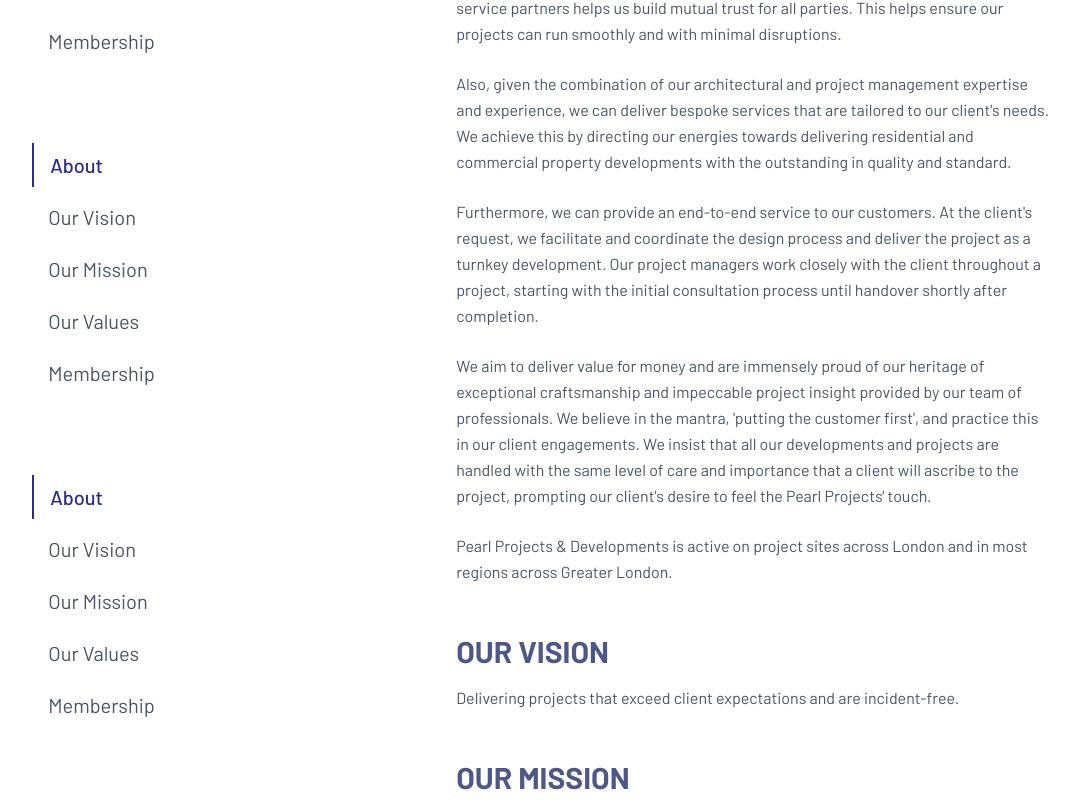
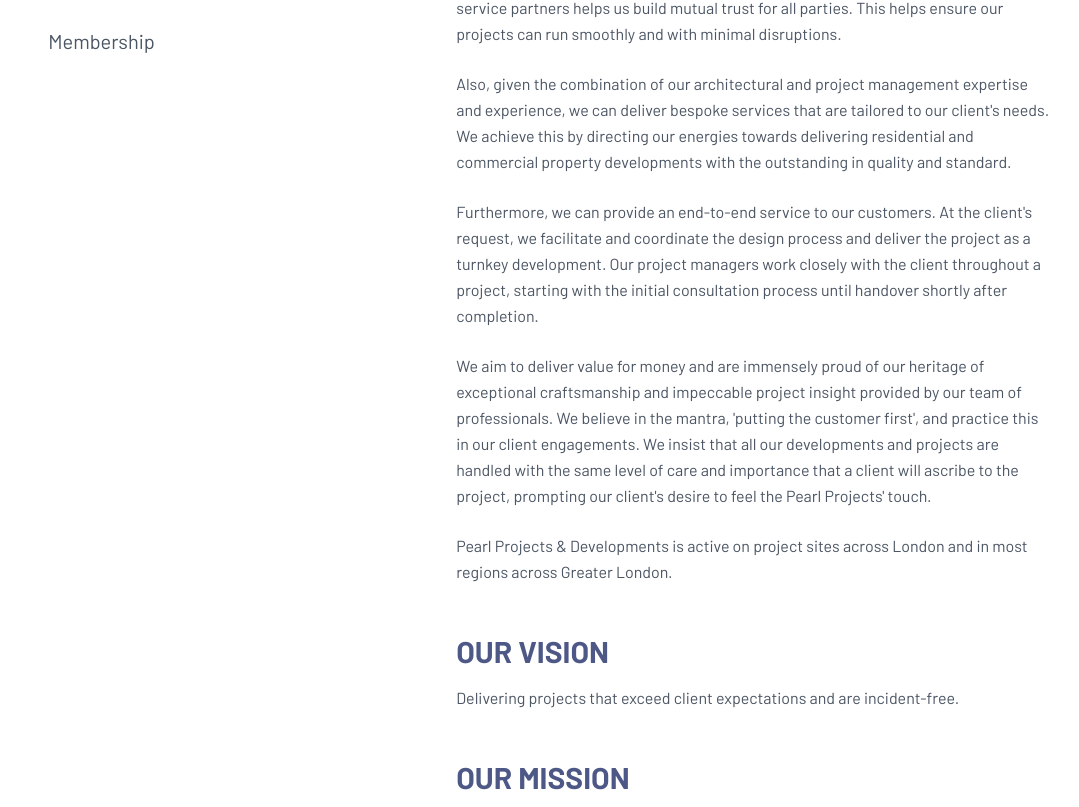
Before and after one commit to Himmiee/td_next, a Next.js app: page /about in a window 1280 px wide. Shown: the part 933-1740 px from the top of the page, without its empty margins (94-1173 px from the left). Built offline with nearby package versions, Linux system fonts and the light colour scheme.

Commit message:
update the about page

```diff
--- a/app/about/page.tsx
+++ b/app/about/page.tsx
@@ -1,5 +1,5 @@
 import AboutDetails from "@/components/about/about-details";
-// import AboutOurServices from "@/components/about/about-our-services";
+import AboutOurServices from "@/components/about/about-our-services";
 import FeaturesSection from "@/components/about/features-section";
 import GallerySection from "@/components/about/gallery-section";
 import { HeroSection } from "@/components/about/hero-section";
@@ -11,6 +11,8 @@
       <HeroSection />
       <div className="auto-container">
         <AboutDetails />
+
+        <AboutOurServices />
         <FeaturesSection />
       </div>
       <TrustedSuppliers />
--- a/components/about/about-details.tsx
+++ b/components/about/about-details.tsx
@@ -177,38 +177,6 @@
             </li>
           ))}
         </ul>
-        <ul className="space-y-2">
-          {menuItems.map((item) => (
-            <li key={item.id}>
-              <button
-                onClick={() => setActiveItem(item.id)}
-                className={`w-full text-left px-4 py-2  transition-colors ${
-                  activeItem === item.id
-                    ? "border-l-2 border-primary-100 text-primary-100 font-medium"
-                    : "text-gray-600 hover:bg-gray-50"
-                }`}
-              >
-                {item.label}
-              </button>
-            </li>
-          ))}
-        </ul>
-        <ul className="space-y-2">
-          {menuItems.map((item) => (
-            <li key={item.id}>
-              <button
-                onClick={() => setActiveItem(item.id)}
-                className={`w-full text-left px-4 py-2  transition-colors ${
-                  activeItem === item.id
-                    ? "border-l-2 border-primary-100 text-primary-100 font-medium"
-                    : "text-gray-600 hover:bg-gray-50"
-                }`}
-              >
-                {item.label}
-              </button>
-            </li>
-          ))}
-        </ul>
       </nav>
 
       {/* Main Content */}
```
